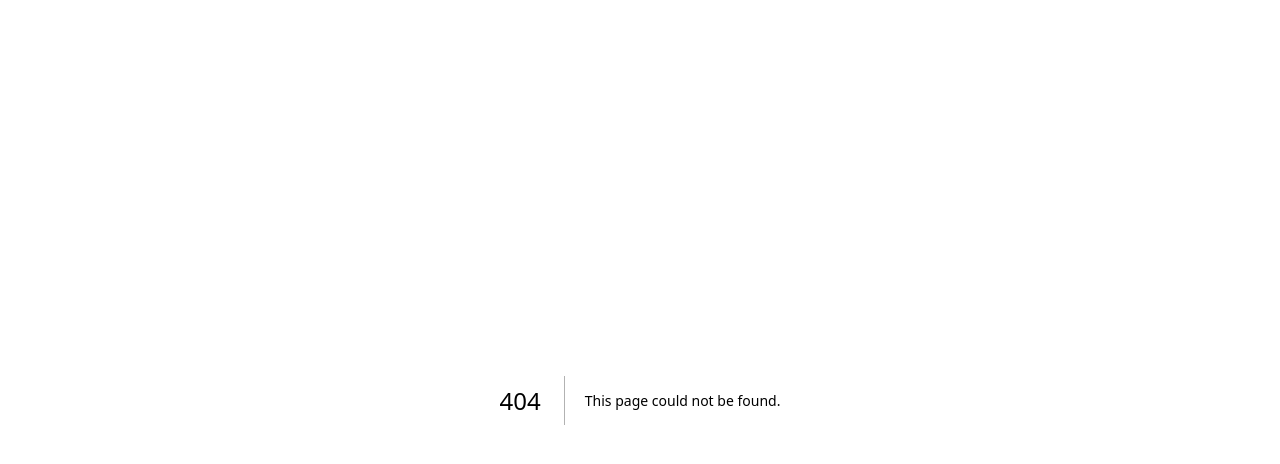
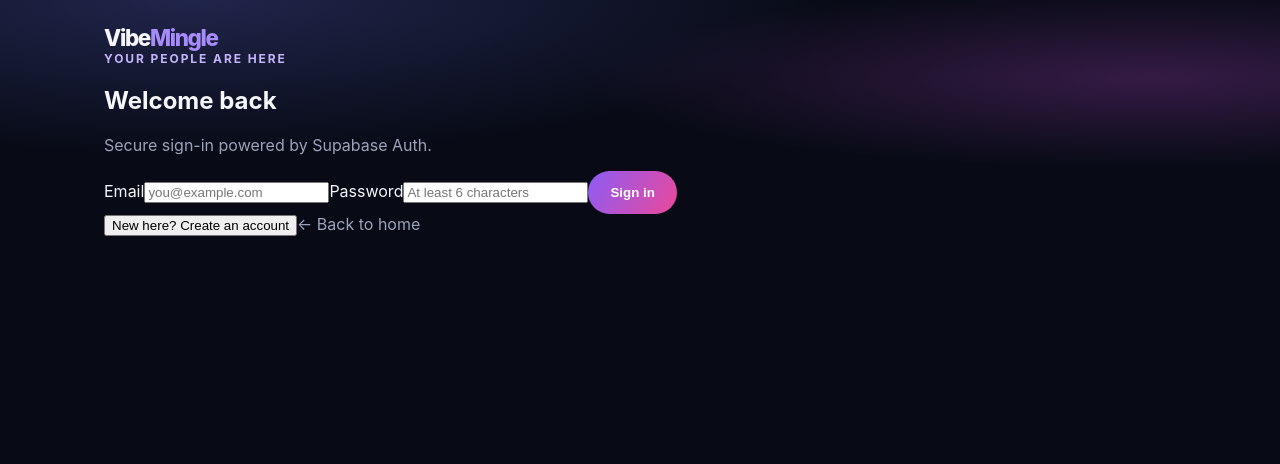
Before and after one commit to vanshiram-pixel/VibeMingle, a Next.js app in the folder apps/web/: page /auth in a window 1280 px wide. Before the commit this address had no page. Shown: the top 464 px of the page. Built offline with nearby package versions, Linux system fonts and the light colour scheme.

Commit message:
feat(web): add Supabase authentication and app session

```diff
--- /dev/null
+++ b/apps/web/src/app/auth/page.tsx
@@ -0,0 +1,15 @@
+"use client";
+import { useState } from "react";
+import { createSupabaseBrowserClient } from "@/lib/supabase";
+export default function AuthPage(){
+ const [mode,setMode]=useState<"signin"|"signup">("signin");
+ const [email,setEmail]=useState("");const [password,setPassword]=useState("");const [name,setName]=useState("");
+ const [busy,setBusy]=useState(false);const [notice,setNotice]=useState("");
+ async function submit(e:React.FormEvent){e.preventDefault();setBusy(true);setNotice("");
+ try{const supabase=createSupabaseBrowserClient();if(mode==="signup"){
+ const {error}=await supabase.auth.signUp({email,password,options:{data:{display_name:name},emailRedirectTo:location.origin+"/auth"}});
+ if(error)throw error;setNotice("Account request created. Check your email to verify and continue.");
+ }else{const {error}=await supabase.auth.signInWithPassword({email,password});if(error)throw error;location.href="/app";}
+ }catch(err){setNotice(err instanceof Error?err.message:"Authentication failed");}finally{setBusy(false)}}
+ return <main className="shell auth-shell"><a className="brand" href="/">Vibe<span>Mingle</span></a><section className="auth-card"><div className="eyebrow">Your people are here</div><h1>{mode==="signin"?"Welcome back":"Create your account"}</h1><p className="muted">Secure sign-in powered by Supabase Auth.</p><form onSubmit={submit} className="auth-form">{mode==="signup"&&<label>Display name<input required maxLength={60} value={name} onChange={e=>setName(e.target.value)} placeholder="Your name"/></label>}<label>Email<input type="email" required autoComplete="email" value={email} onChange={e=>setEmail(e.target.value)} placeholder="you@example.com"/></label><label>Password<input type="password" required minLength={6} autoComplete={mode==="signin"?"current-password":"new-password"} value={password} onChange={e=>setPassword(e.target.value)} placeholder="At least 6 characters"/></label><button className="primary" disabled={busy}>{busy?"Please wait…":mode==="signin"?"Sign in":"Create account"}</button></form>{notice&&<p className="notice" role="status">{notice}</p>}<button className="text-button" onClick={()=>{setMode(mode==="signin"?"signup":"signin");setNotice("")}}>{mode==="signin"?"New here? Create an account":"Already registered? Sign in"}</button><a className="muted back" href="/">← Back to home</a></section></main>
+}
```
